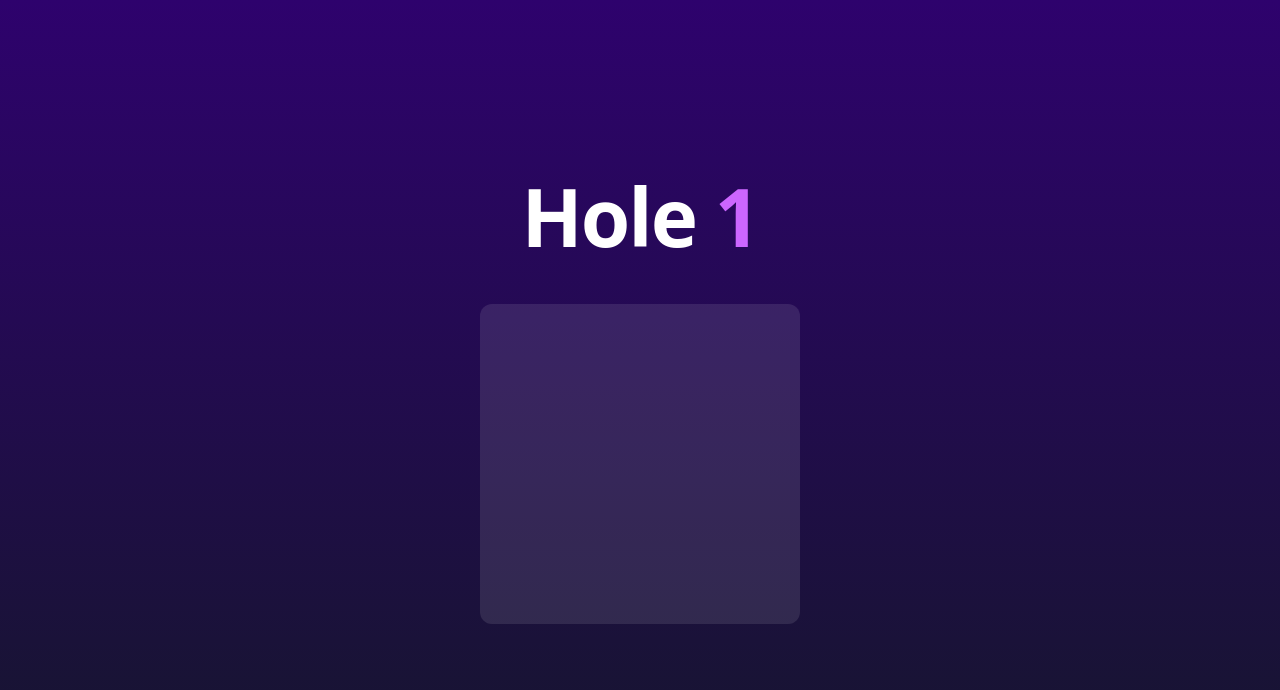
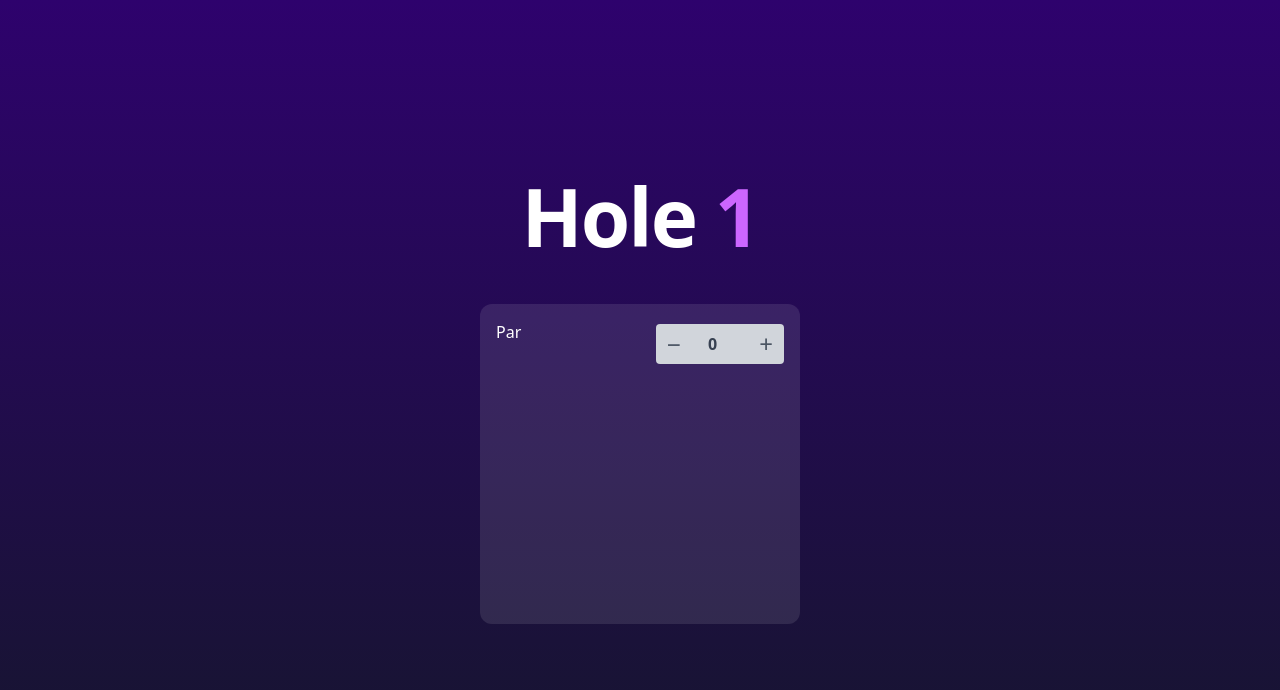
Before and after one commit to narula2000/golf-scorecard, a Next.js app: page /front-9/1 in a window 1280 px wide. Shown: the top 690 px of the page. Built offline with nearby package versions, Linux system fonts and the light colour scheme.

Commit message:
Add input counter

```diff
--- a/src/pages/front-9/[hole].tsx
+++ b/src/pages/front-9/[hole].tsx
@@ -2,6 +2,47 @@ import { type NextPage } from "next";
 import Head from "next/head";
 import { useRouter } from "next/router";
 import Card from "~/components/card";
+
+/**
+ * Hole Information
+  * Par
+  * Stroke
+  * Putts
+  * Sand Shots
+  * Penalties
+  * Fairway (Left, On, Right, Hazards)
+  * GIR (On, Off) System
+  * Sand Save (Yes, No) User
+  * Up and Down (Yes, No) System
+  * Prev | Save | Next
+*/
+interface RowProps {
+  children: React.ReactNode;
+}
+
+const Row = ({ children }: RowProps) => {
+  return (
+    <div className="flex flex-row gap-4 justify-between">
+      {children}
+    </div>
+  )
+}
+
+const Counter = () => {
+  return (
+    <div className="custom-number-input h-10 w-32">
+      <div className="flex flex-row h-10 w-full rounded-lg relative bg-transparent mt-1">
+        <button data-action="decrement" className=" bg-gray-300 text-gray-600 hover:text-gray-700 hover:bg-gray-400 h-full w-20 rounded-l cursor-pointer outline-none">
+          <span className="m-auto text-2xl font-thin">−</span>
+        </button>
+        <input type="number" className="outline-none focus:outline-none text-center w-full bg-gray-300 font-semibold text-md hover:text-black focus:text-black  md:text-basecursor-default flex items-center text-gray-700  outline-none" name="custom-input-number" value="0"></input>
+        <button data-action="increment" className="bg-gray-300 text-gray-600 hover:text-gray-700 hover:bg-gray-400 h-full w-20 rounded-r cursor-pointer">
+          <span className="m-auto text-2xl font-thin">+</span>
+        </button>
+      </div>
+    </div>
+  )
+}
 
 const Hole: NextPage = () => {
   const router = useRouter();
@@ -19,7 +60,10 @@ const Hole: NextPage = () => {
             Hole <span className="text-[hsl(280,100%,70%)]">{hole}</span>
           </h1>
           <Card>
-
+            <Row>
+              <p>Par</p>
+              <Counter></Counter>
+            </Row>
           </Card>
         </div>
       </main>
--- a/src/pages/front-9/index.tsx
+++ b/src/pages/front-9/index.tsx
@@ -53,6 +53,16 @@ const Front9: NextPage = () => {
               <Button>2</Button>
               <Button>3</Button>
             </ButtonRow>
+            <ButtonRow>
+              <Button>4</Button>
+              <Button>5</Button>
+              <Button>6</Button>
+            </ButtonRow>
+            <ButtonRow>
+              <Button>7</Button>
+              <Button>8</Button>
+              <Button>9</Button>
+            </ButtonRow>
           </Card>
         </div>
       </main>
```
